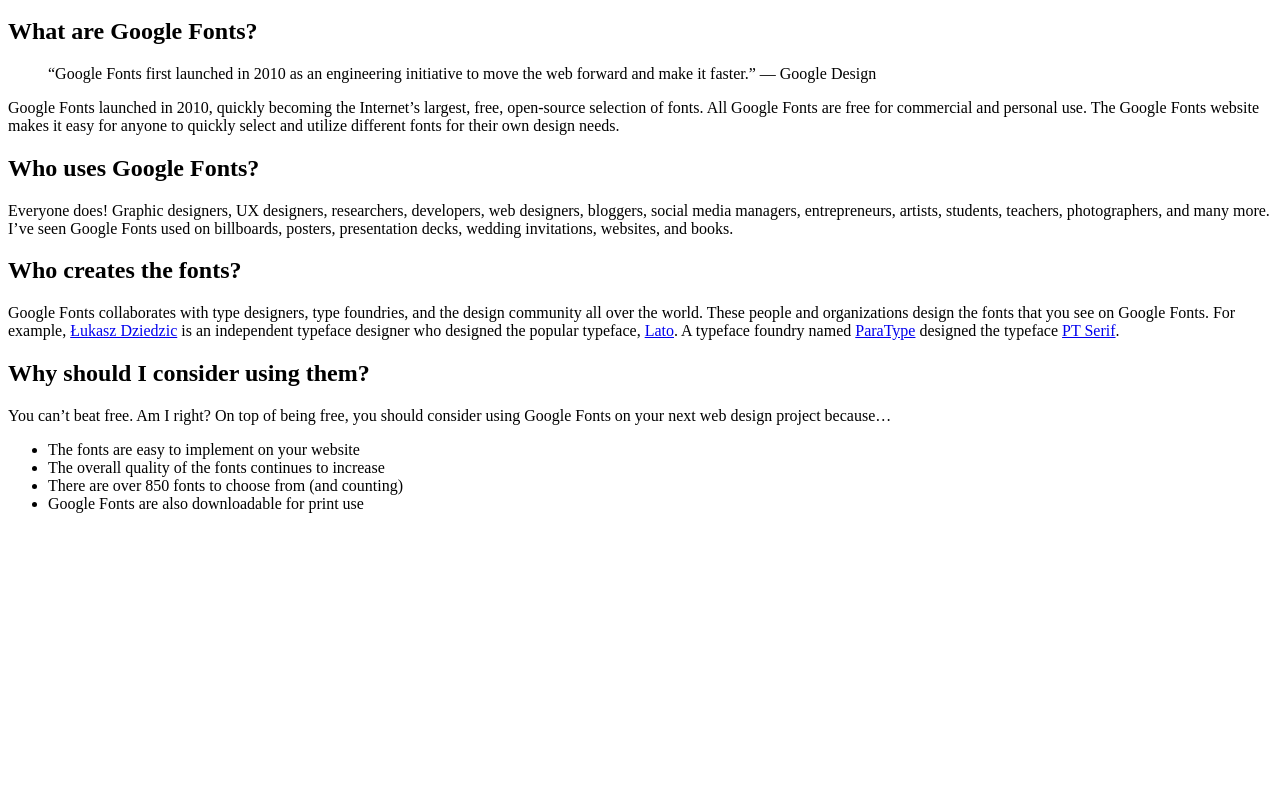
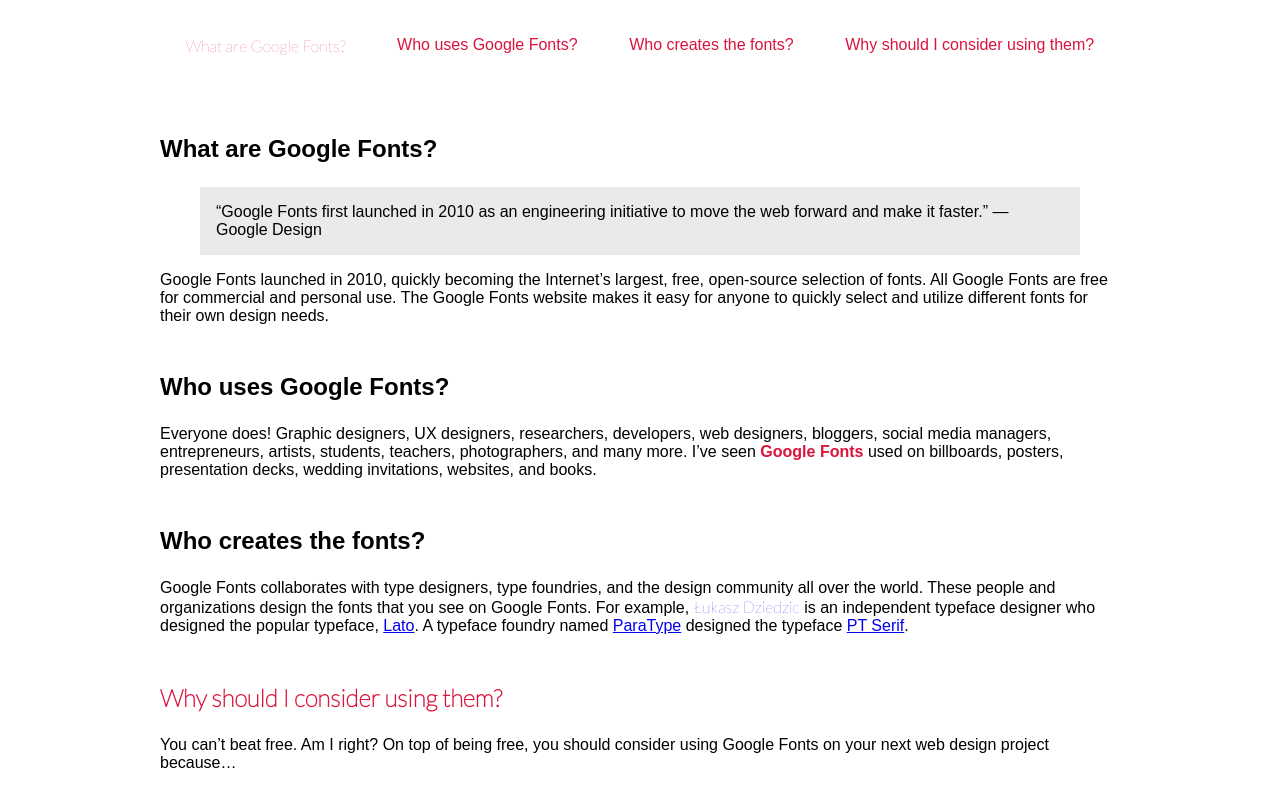
Before and after one commit to ivuksic/morning-workout, a plain HTML site: page index.html in a window 1280 px wide. Shown: the part 100-885 px from the top of the page. Before the commit the page ends 800 px from the top, so only its background shows below. Drawn offline with Linux system fonts and the light colour scheme.

Commit message:
no extra challenge

```diff
--- a/index.html
+++ b/index.html
@@ -6,6 +6,9 @@
     <meta name="viewport" content="width=device-width, initial-scale=1.0">
     <meta http-equiv="X-UA-Compatible" content="ie=edge">
     <title>Morning Workout - Git, HTML, CSS</title>
+    <link rel="stylesheet" href="layout.css">
+    <link href="https://fonts.googleapis.com/css2?family=Lato:wght@100&family=PT+Serif&display=swap" rel="stylesheet">
+    <link href="https://fonts.googleapis.com/css2?family=PT+Serif&display=swap" rel="stylesheet">
 </head>
 
 <body>
@@ -26,26 +29,38 @@
 
         <section class="about">
             <h2 id="about">What are Google Fonts?</h2>
-            <blockquote>“Google Fonts first launched in 2010 as an engineering initiative to move the web forward and make it faster.” — Google Design</blockquote>
-            <p>Google Fonts launched in 2010, quickly becoming the Internet’s largest, free, open-source selection of fonts. All Google Fonts are free for commercial and personal use. The Google Fonts website makes it easy for anyone to quickly select and utilize different fonts for their own design needs.</p>
+            <blockquote>“Google Fonts first launched in 2010 as an engineering initiative to move the web forward and
+                make it faster.” — Google Design</blockquote>
+            <p>Google Fonts launched in 2010, quickly becoming the Internet’s largest, free, open-source selection of
+                fonts. All Google Fonts are free for commercial and personal use. The Google Fonts website makes it easy
+                for anyone to quickly select and utilize different fonts for their own design needs.</p>
         </section>
 
         <section class="users">
             <h2 id="users">Who uses Google Fonts?</h2>
-            <p><span>Everyone does!</span> Graphic designers, UX designers, researchers, developers, web designers, bloggers, social media managers, entrepreneurs, artists, students, teachers, photographers, and many more. I’ve seen <span>Google Fonts</span> used on billboards, posters, presentation decks, wedding invitations, websites, and books.</p>
+            <p><span>Everyone does!</span> Graphic designers, UX designers, researchers, developers, web designers,
+                bloggers, social media managers, entrepreneurs, artists, students, teachers, photographers, and many
+                more. I’ve seen <span>Google Fonts</span> used on billboards, posters, presentation decks, wedding
+                invitations, websites, and books.</p>
 
         </section>
 
         <section class="creators">
             <h2 id="creators">Who creates the fonts?</h2>
-            <p>Google Fonts collaborates with type designers, type foundries, and the design community all over the world. These people and organizations design the fonts that you see on Google Fonts.
-            For example, <a href="http://www.latofonts.com/" target="_blank" class="link">Łukasz Dziedzic</a> is an independent typeface designer who designed the popular typeface, <a href="https://fonts.google.com/specimen/Lato" target="_blank" class="link font">Lato</a>.
-            A typeface foundry named <a href="https://www.paratype.com/" target="_blank" class="link">ParaType</a> designed the typeface <a href="https://fonts.google.com/specimen/PT+Serif" target="_blank" class="link font">PT Serif</a>.</p>
+            <p>Google Fonts collaborates with type designers, type foundries, and the design community all over the
+                world. These people and organizations design the fonts that you see on Google Fonts.
+                For example, <a href="http://www.latofonts.com/" target="_blank" class="link">Łukasz Dziedzic</a> is an
+                independent typeface designer who designed the popular typeface, <a
+                    href="https://fonts.google.com/specimen/Lato" target="_blank" class="link font">Lato</a>.
+                A typeface foundry named <a href="https://www.paratype.com/" target="_blank" class="link">ParaType</a>
+                designed the typeface <a href="https://fonts.google.com/specimen/PT+Serif" target="_blank"
+                    class="link font">PT Serif</a>.</p>
         </section>
 
         <section class="cta">
             <h2 id="cta">Why should I consider using them?</h2>
-            <p>You can’t beat free. Am I right? On top of being free, you should consider using Google Fonts on your next web design project because…</p>
+            <p>You can’t beat free. Am I right? On top of being free, you should consider using Google Fonts on your
+                next web design project because…</p>
             <ul>
                 <li>The fonts are easy to implement on your website</li>
                 <li>The overall quality of the fonts continues to increase</li>
--- a/layout.css
+++ b/layout.css
@@ -20,6 +20,13 @@
   justify-content: space-around;
   padding-top: 2rem;
   padding-bottom: 1rem;
+  /* color: crimson;
+  text-decoration: none;  why couldnt we just style nav*/
+}
+
+nav a {
+  color: crimson;
+  text-decoration: none;
 }
 
 h2 {
@@ -30,3 +37,32 @@
 blockquote {
   padding: 1rem;
 }
+.about > blockquote {
+  background-color: #eaeaea;
+}
+span:last-child {
+  font-weight: bold;
+  color: crimson;
+}
+a:first-child {
+  font-family: "Lato", sans-serif;
+  text-decoration: none;
+  /* creators. link {
+    font-family: "PT Serif", serif;
+}
+    */
+}
+.link font {
+  font-family: "PT Serif", serif;
+  font-weight: bold;
+}
+.cta > h2 {
+  color: crimson;
+  font-family: "Lato", sans-serif;
+}
+li:first-child {
+  text-decoration: underline;
+}
+li:nth-child(3) {
+  text-decoration: underline;
+}
```
Also changed, not shown: 1 other file. Lines whose indentation alone changed are shown as unchanged.
